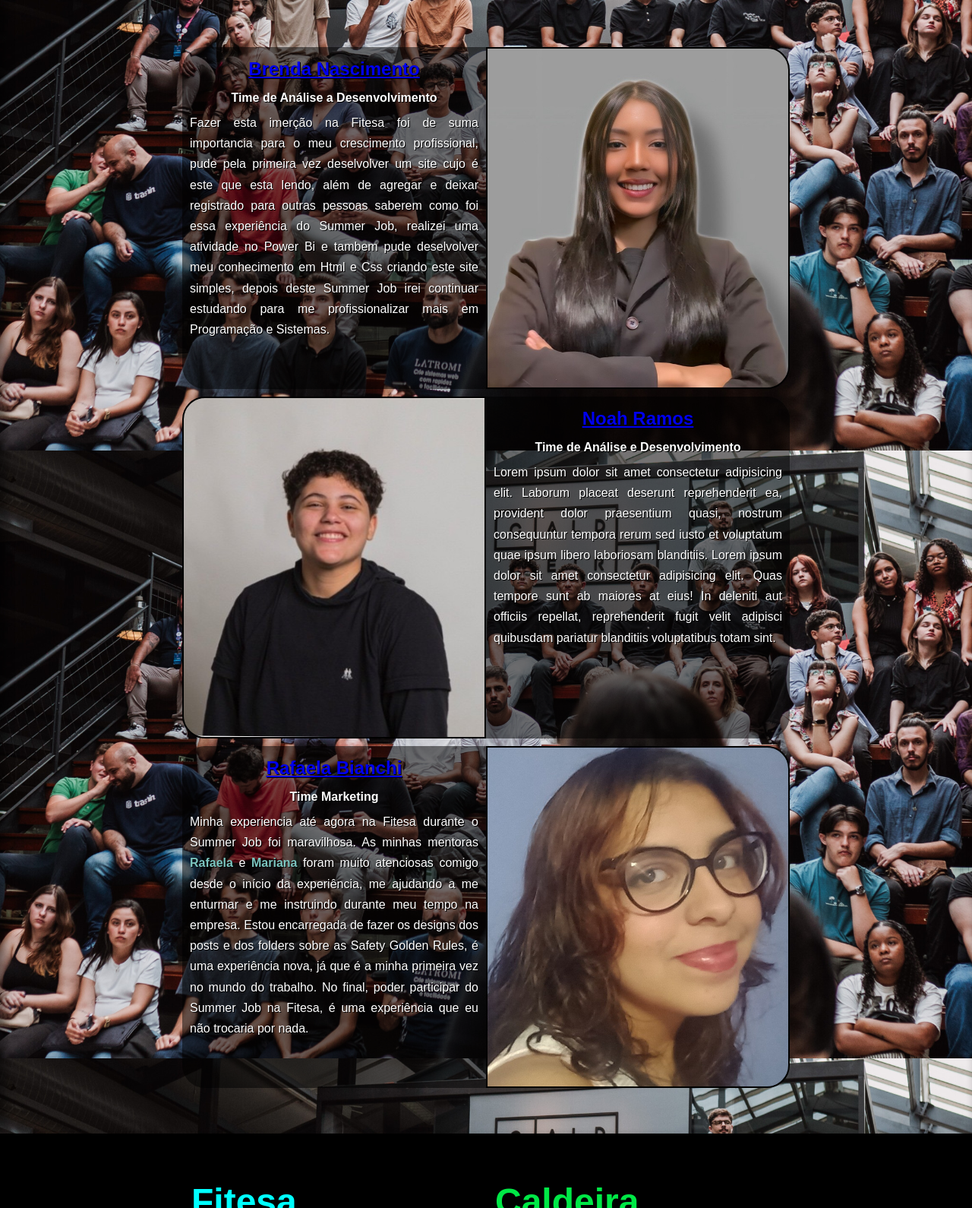
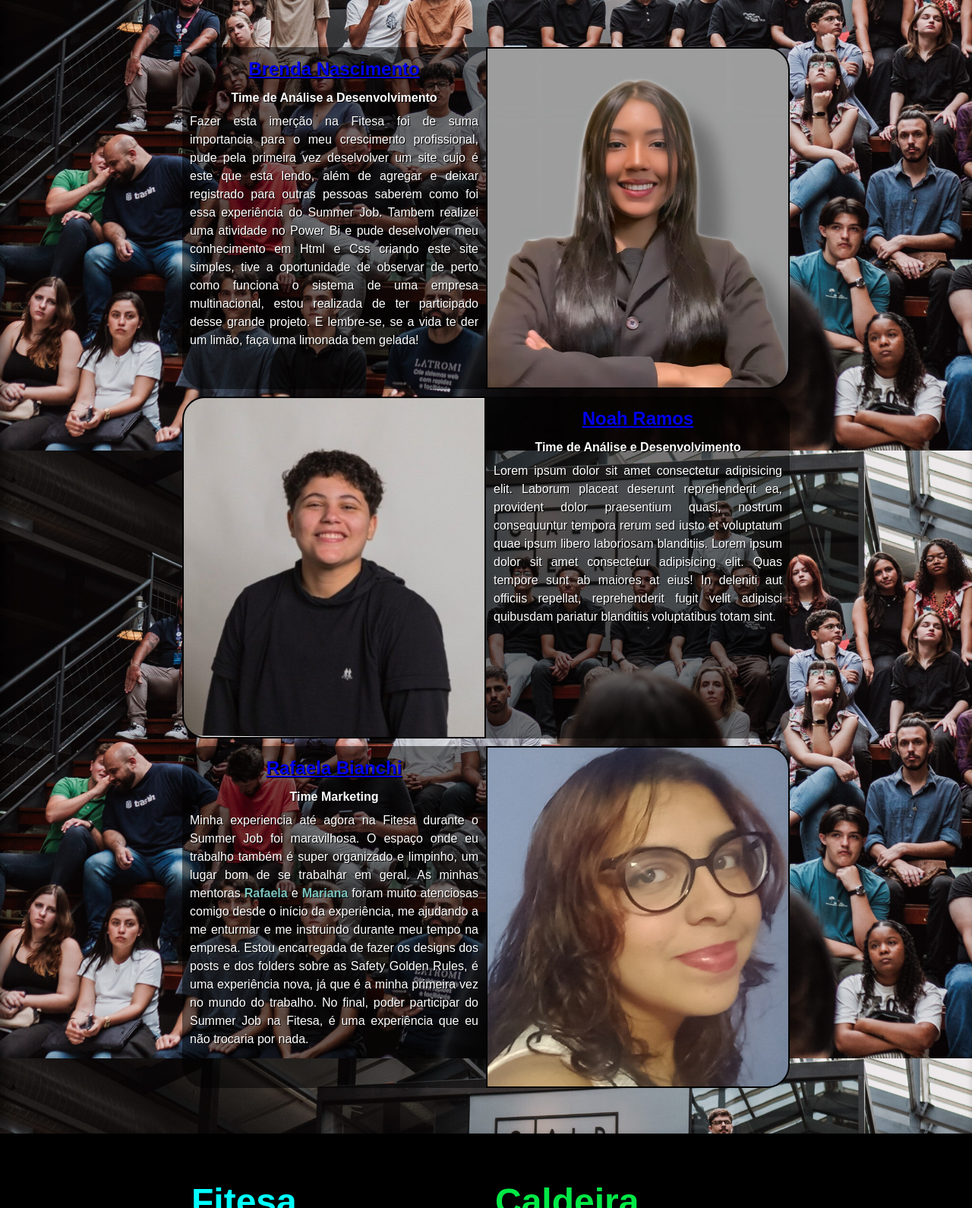
Before and after one commit to behnascimentoo/fitesa.website, a plain HTML site: page Website/fitesa.html in a window 1280 px wide. Shown: the part 1840-3430 px from the top of the page at 76% size. Drawn offline with Linux system fonts and the light colour scheme.

Commit message:
mexi nos textos dos alunos

```diff
--- a/Website/fitesa.html
+++ b/Website/fitesa.html
@@ -40,7 +40,7 @@
         <div class="alunos">
             <h1> <a href="https://www.linkedin.com/in/brenda-nascimento-b3030b262/" target="_blank">Brenda Nascimento</a></h1>
             <p id="h2"><strong>Time de Análise a Desenvolvimento</strong></p>
-        <p id="txt">Fazer esta imerção na Fitesa foi de suma importancia para o meu crescimento profissional, pude pela primeira vez deselvolver um site cujo é este que esta lendo, além de agregar e deixar registrado para outras pessoas saberem como foi essa experiência do Summer Job, realizei uma atividade no Power Bi e tambem pude deselvolver meu conhecimento em Html e Css criando este site simples, depois deste Summer Job irei continuar estudando para me profissionalizar mais em Programação e Sistemas.</p></div><div class="fotos" id="fotob">
+        <p id="txt">Fazer esta imerção na Fitesa foi de suma importancia para o meu crescimento profissional, pude pela primeira vez deselvolver um site cujo é este que esta lendo, além de agregar e deixar registrado para outras pessoas saberem como foi essa experiência do Summer Job. Tambem realizei uma atividade no Power Bi e pude deselvolver meu conhecimento em Html e Css criando este site simples, tive a oportunidade de observar de perto como funciona o sistema de uma empresa multinacional, estou realizada de ter participado desse grande projeto. E lembre-se, se a vida te der um limão, faça uma limonada bem gelada!</p></div><div class="fotos" id="fotob">
         </div>
 
         </article>
@@ -57,7 +57,7 @@
         <div class="alunos">
             <h1> <a href="https://www.linkedin.com/in/rafaela-beatriz-l%C3%ADrio-bianchi-812009319/" target="_blank">Rafaela Bianchi</a></h1>
             <p id="h2"><strong>Time Marketing</strong></p>
-        <p id="txt">Minha experiencia até agora na Fitesa durante o Summer Job foi maravilhosa. As minhas mentoras <Strong style="color:#7bc5bf;">Rafaela</Strong> e <strong style="color: #7bc5bf;">Mariana</strong> foram muito atenciosas comigo desde o início da experiência, me ajudando a me enturmar e me instruindo durante meu tempo na empresa. Estou encarregada de fazer os designs dos posts e dos folders sobre as Safety Golden Rules, é uma experiência nova, já que é a minha primeira vez no mundo do trabalho. No final, poder participar do Summer Job na Fitesa, é uma experiência que eu não trocaria por nada.</p></div>
+        <p id="txt">Minha experiencia até agora na Fitesa durante o Summer Job foi maravilhosa. O espaço onde eu trabalho também é super organizado e limpinho, um lugar bom de se trabalhar em geral. As minhas mentoras <Strong style="color:#7bc5bf;">Rafaela</Strong> e <strong style="color: #7bc5bf;">Mariana</strong> foram muito atenciosas comigo desde o início da experiência, me ajudando a me enturmar e me instruindo durante meu tempo na empresa. Estou encarregada de fazer os designs dos posts e dos folders sobre as Safety Golden Rules, é uma experiência nova, já que é a minha primeira vez no mundo do trabalho. No final, poder participar do Summer Job na Fitesa, é uma experiência que eu não trocaria por nada.</p></div>
         <div class="fotos" id="fotor"></div>
         </article>
 
--- a/Website/style.css
+++ b/Website/style.css
@@ -127,7 +127,7 @@ div.alunos > p#txt  {
     font-size: 1em;
     text-align: justify;
     padding: 10px;
-    line-height: 1.7em;
+    line-height: 1.5em;
 
 }
 
```
